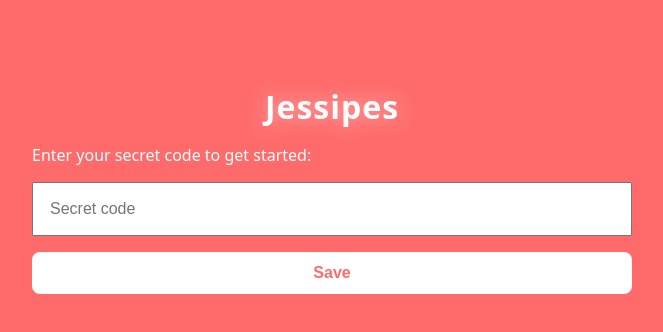
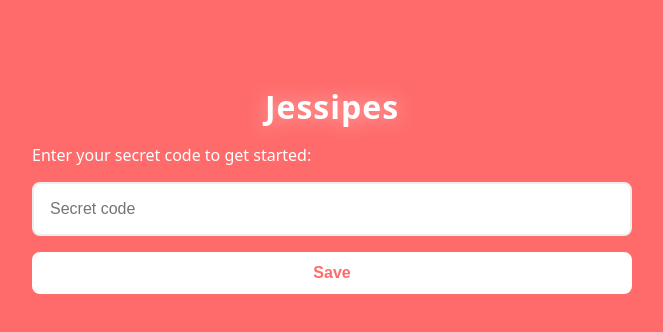
Before and after one commit to 12v/jessipes, a React (Vite) app: page / in a window 1280 px wide. Shown: the top 332 px of the page, without its empty margins (308-971 px from the left). Built offline with nearby package versions, Linux system fonts and the light colour scheme.

Commit message:
Fix form styling

```diff
--- a/src/App.css
+++ b/src/App.css
@@ -39,9 +39,9 @@ h1 {
   margin-bottom: 1em;
 }
 
-.add-form input,
-.add-form textarea,
-.add-form select {
+input,
+textarea,
+select {
   padding: 0.75em 1em;
   font-size: 1em;
   border-radius: 8px;
@@ -49,9 +49,9 @@ h1 {
   transition: border-color 0.2s ease;
 }
 
-.add-form input:focus,
-.add-form textarea:focus,
-.add-form select:focus {
+input:focus,
+textarea:focus,
+select:focus {
   outline: none;
   border-color: var(--primary);
 }
```
